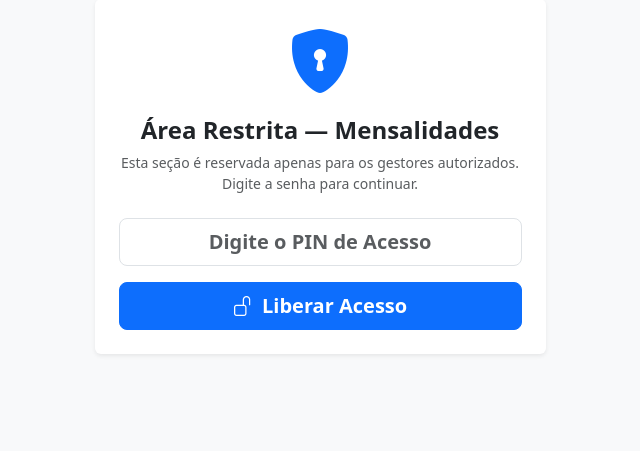
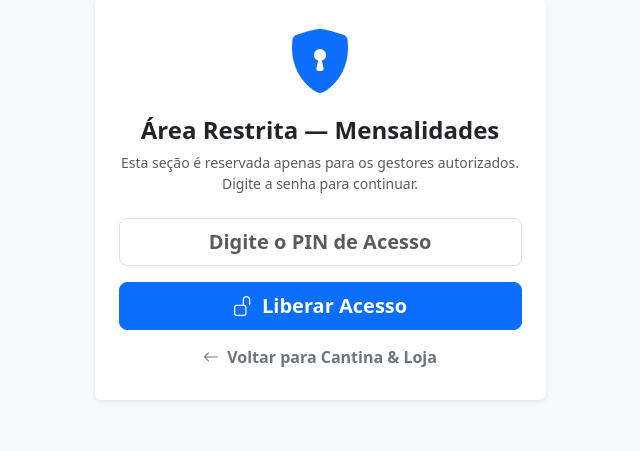
Before and after one commit to indiarasabarreto/finance-api, a FastAPI app: page / in a window 1280 px wide, after a click on "Mensalidades (R$ 90,00)". Shown: the part 230-681 px from the top of the page, without its empty margins (320-960 px from the left). Run offline with FastAPI, Linux system fonts and the light colour scheme; data that the repository does not hold is empty.

Commit message:
feat: adiciona botao de voltar para a aba principal no modulo de mensalidades

```diff
--- a/app/templates/index.html
+++ b/app/templates/index.html
@@ -275,7 +275,7 @@
                                             <tr>
                                                 <td class="fw-bold">{{ item.person_name }}</td>
                                                 <td>
-                                                    <span class="badge {% if item.category == 'Loja' %}bg-purple text-white{% else %}bg-dark{% endif %}"{% if item.category == 'Loja' %} style="background-color:#6f42c1;"{% endif %}>
+                                                    <span class="badge {% if item.category == 'Loja' %}bg-purple text-white{% else %}bg-dark{% endif %}" {% if item.category == 'Loja' %}style="background-color:#6f42c1;"{% endif %}>
                                                         {{ item.category }}
                                                     </span>
                                                 </td>
@@ -300,7 +300,7 @@
                                                             </button>
                                                         </form>
                                                         {% endif %}
-                                                        <button type="button" class="btn btn-outline-primary" data-item='{{ item|tojson|forceescape }}' onclick="openEditModal(JSON.parse(this.dataset.item));" title="Editar">
+                                                        <button type="button" class="btn btn-outline-primary" data-item='{{ item|tojson|forceescape }}' onclick="openEditModal(JSON.parse(this.dataset.item))" title="Editar">
                                                             <i class="bi bi-pencil"></i>
                                                         </button>
                                                         <form action="/consumptions/{{ item.id }}/delete" method="post" class="d-inline" onsubmit="return confirm('Excluir este registro?')">
@@ -326,7 +326,7 @@
             <!-- MENSALIDADES (ÁREA RESTRITA) -->
             <div class="tab-pane fade" id="pills-fees" role="tabpanel">
                 {% if not is_fees_authorized %}
-                <!-- Tela de Login da Aba de Mensalidades -->
+                <!-- Tela de Login da Aba de Mensalidades com Botão de Voltar -->
                 <div class="row justify-content-center py-5">
                     <div class="col-md-5">
                         <div class="card border-0 shadow-sm text-center p-4">
@@ -340,17 +340,27 @@
                                 <div class="mb-3">
                                     <input type="password" name="pin" class="form-control form-control-lg text-center fw-bold" placeholder="Digite o PIN de Acesso" required autofocus>
                                 </div>
-                                <button type="submit" class="btn btn-primary btn-lg fw-bold w-100">
+                                <button type="submit" class="btn btn-primary btn-lg fw-bold w-100 mb-2">
                                     <i class="bi bi-unlock me-1"></i> Liberar Acesso
                                 </button>
                             </form>
+
+                            <!-- BOTÃO DE VOLTAR PARA A PÁGINA PRINCIPAL -->
+                            <button type="button" class="btn btn-link text-secondary text-decoration-none fw-semibold" onclick="goToCantinaTab()">
+                                <i class="bi bi-arrow-left me-1"></i> Voltar para Cantina & Loja
+                            </button>
                         </div>
                     </div>
                 </div>
                 {% else %}
                 <!-- Conteúdo Liberado -->
                 <div class="d-flex justify-content-between align-items-center mb-3 no-print">
-                    <span class="badge bg-success px-3 py-2 fs-6"><i class="bi bi-shield-check me-1"></i> Acesso Gestor Liberado</span>
+                    <div>
+                        <button type="button" class="btn btn-sm btn-outline-primary fw-bold me-2" onclick="goToCantinaTab()">
+                            <i class="bi bi-arrow-left me-1"></i> Voltar para Cantina & Loja
+                        </button>
+                        <span class="badge bg-success px-3 py-2 fs-6"><i class="bi bi-shield-check me-1"></i> Acesso Gestor Liberado</span>
+                    </div>
                     <form action="/monthly-fees/logout" method="post">
                         <button type="submit" class="btn btn-sm btn-outline-secondary fw-bold">
                             <i class="bi bi-lock me-1"></i> Bloquear Área
@@ -566,6 +576,16 @@
             document.getElementById('live_person_name').value = '';
         }
 
+        // Função para alternar de volta para a aba principal (Cantina & Loja)
+        function goToCantinaTab() {
+            var cantinaTabTrigger = document.querySelector('#pills-cantina-tab');
+            if (cantinaTabTrigger) {
+                var tab = new bootstrap.Tab(cantinaTabTrigger);
+                tab.show();
+                window.location.hash = '#pills-cantina';
+            }
+        }
+
         document.addEventListener("DOMContentLoaded", function() {
             var dateInput = document.getElementById('event_date_input');
             if (dateInput) {
```
